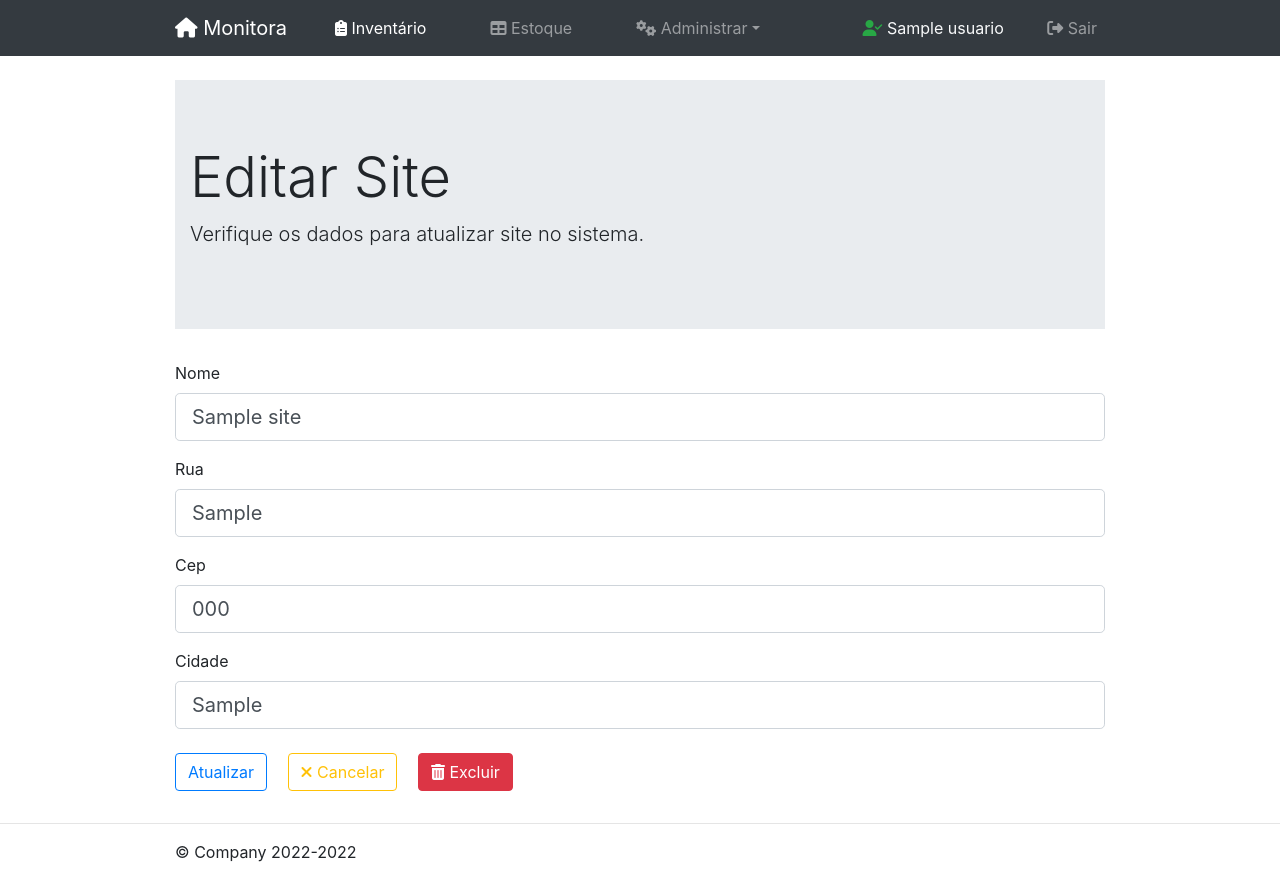
After one commit to jesiqueira/monitora, a Flask app: page /site/1/update in a window 1280 px wide. The commit adds this page. Run offline with Flask 2, Linux system fonts and the light colour scheme; a user stored in the database is signed in; tables that the repository leaves empty hold one stand-in row (values such as "Sample post"); some libraries are stand-ins or nearby versions.

Commit message:
Adicionado rota para atualizar e excluir Site

```diff
--- a/app/controllers/main/form.py
+++ b/app/controllers/main/form.py
@@ -1,5 +1,5 @@
 from flask_wtf import FlaskForm
-from wtforms import StringField, SubmitField, SelectField
+from wtforms import StringField, SubmitField, SelectField, HiddenField
 from wtforms.validators import DataRequired, Length, ValidationError
 from app.models.bdMonitora import Site, Endereco, Local
 from app import db
@@ -27,6 +27,13 @@ class SiteForm(FlaskForm):
       if endereco:
         raise ValidationError('Cep já está cadastrado no sistema!')
 
+class SiteUpdateForm(FlaskForm):
+    nome = StringField('Nome', validators=[DataRequired(), Length(min=5, max=30, message='Atenção a quantidade de caracter, mínimo 5, máximo: 30')])
+    rua = StringField('Rua', validators=[DataRequired(), Length(min=10, max=40, message='Atenção a quantidade de caracter, mínimo 10, máximo: 30')])
+    cep = StringField('Cep', validators=[DataRequired(), Length(min=8, max=8, message='Atenção a quantidade de caracter, mínimo 8, máximo: 8')])
+    cidade = StringField('Cidade', validators=[DataRequired(), Length(min=5, max=40, message='Atenção a quantidade de caracter, mínimo 5, máximo: 30')])
+    submit = SubmitField('Atualizar')
+
 class LocalAtendimento(FlaskForm):
   localPa = StringField('Local P.A', validators=[DataRequired(), Length(min=5, max=30, message='Campo obrigatório, mínimo 5, máximo 30 caracteres!')])
   localSelect = SelectField('Site', choices=[])
--- a/app/controllers/main/routes.py
+++ b/app/controllers/main/routes.py
@@ -1,5 +1,5 @@
-from flask import render_template, flash, redirect, url_for, Blueprint
-from app.controllers.main.form import SiteForm, LocalAtendimento
+from flask import render_template, flash, redirect, url_for, Blueprint, request
+from app.controllers.main.form import (SiteForm, LocalAtendimento, SiteUpdateForm)
 from flask_login import current_user, login_required
 from app.models.bdMonitora import Endereco, Site, Local
 from app import db
@@ -49,6 +49,42 @@ def registrar_site():
         return redirect(url_for('main.site'))
     return render_template('registrar_site.html', title='Registrar Site', form=form)
 
+@main.route('/site/<int:id_site>/update', methods=['GET', 'POST'])
+@login_required
+def update_site(id_site):
+    endereco = Endereco.query.get_or_404(id_site)
+    site =Site.query.filter_by(idEndereco=endereco.id).first_or_404()
+    form = SiteUpdateForm()
+    if form.validate_on_submit():
+        endereco.rua = form.rua.data
+        endereco.cep = form.cep.data
+        endereco.cidade = form.cidade.data
+        site.siteNome = form.nome.data
+        db.session.commit()
+        flash('Dados atualizados com sucesso', 'success')
+        return redirect(url_for('main.site'))
+    elif request.method == 'GET':
+        form.rua.data = endereco.rua
+        form.cep.data = endereco.cep
+        form.cidade.data = endereco.cidade
+        form.nome.data = site.siteNome
+    return render_template('update_site.html', title='Update Site', legenda ='Editar Site', id_site=id_site, form=form)
+
+@main.route('/site/<int:id_site>/delete', methods=['POST'])
+@login_required
+def delete_site(id_site):
+    endereco = Endereco.query.get_or_404(id_site)
+    site =Site.query.filter_by(idEndereco=endereco.id).first_or_404()
+    if site.id != 1:
+        db.session.delete(endereco)
+        db.session.delete(site)
+        db.session.commit()
+        flash('Site removido conforme solicitado', 'success')
+    else:
+        flash('Restrição de segurança - Site não pode ser removido', 'danger')
+    return redirect(url_for('main.site'))
+
+
 @main.route('/site/local', methods=['GET', 'POST'])
 @login_required
 def localizarPA():
--- a/app/templates/site.html
+++ b/app/templates/site.html
@@ -42,7 +42,9 @@
             <td>{{site.siteNome}}</td>
             <td>{{site.cidade}}</td>
             <td>{{site.cep}}</td>
-            <td><a class="btn btn-info" href="#" role="button"><i class="fa-solid fa-pen-to-square"></i> Editar</a></td>
+            <td>
+              <a class="btn btn-info" href="{{url_for('main.update_site', id_site=site.id)}}" role="button"><i class="fa-solid fa-pen-to-square"></i> Editar</a>
+            </td>
           </tr>
         {% endfor %}
       </tbody>
--- /dev/null
+++ b/app/templates/update_site.html
@@ -0,0 +1,98 @@
+{% extends 'layout2.html' %}
+{% block content %}
+  <header>
+    <div class="jumbotron jumbotron-fluid mt-4">
+      <div class="container">
+        <h1 class="display-4">{{legenda}}</h1>
+        <p class="lead">
+         Verifique os dados para atualizar site no sistema.
+        </p>
+      </div>
+    </div>
+  </header>
+  <main>
+    <div class="content-section mt-4">
+      <form method="POST" action="">
+        {{ form.hidden_tag() }}
+        <fieldset class="form-group">
+          <!-- <legend class="border-bottom mb-4">Cadastro usuário</legend> -->
+          <div class="form-group">
+            {{ form.nome.label(class='form-control-label') }} {% if form.nome.errors
+            %} {{ form.nome(class='form-control form-control-lg is-invalid')}}
+            <div class="invalid-feedback">
+              {% for error in form.nome.errors %}
+              <span>{{ error }}</span>
+              {% endfor %}
+            </div>
+            {% else %} {{ form.nome(class='form-control
+            form-control-lg',placeholder='Nome do site')}} {% endif %}
+          </div>
+          <div class="form-group">
+            {{ form.rua.label(class='form-control-label') }} {% if
+            form.rua.errors %} {{ form.rua(class='form-control form-control-lg
+            is-invalid')}}
+            <div class="invalid-feedback">
+              {% for error in form.rua.errors %}
+              <span>{{ error }}</span>
+              {% endfor %}
+            </div>
+            {% else %} {{ form.rua(class='form-control form-control-lg',
+            placeholder='Informe a rua')}} {% endif %}
+          </div>
+          <div class="form-group">
+            {{ form.cep.label(class='form-control-label') }} {% if
+            form.cep.errors %} {{ form.cep(class='form-control form-control-lg
+            is-invalid')}}
+            <div class="invalid-feedback">
+              {% for error in form.cep.errors %}
+              <span>{{ error }}</span>
+              {% endfor %}
+            </div>
+            {% else %} {{ form.cep(class='form-control form-control-lg',
+            placeholder='Informe o cep')}} {% endif %}
+          </div>
+          <div class="form-group">
+            {{ form.cidade.label(class='form-control-label') }} {% if
+            form.cidade.errors %} {{ form.cidade(class='form-control
+            form-control-lg is-invalid')}}
+            <div class="invalid-feedback">
+              {% for error in form.cidade.errors %}
+              <span>{{ error }}</span>
+              {% endfor %}
+            </div>
+            {% else %} {{ form.cidade(class='form-control form-control-lg',
+            placeholder='Informe a cidade')}} {% endif %}
+          </div>
+          <div class="form-group mt-4">
+            {{ form.submit(class='btn btn-outline-primary')}}
+            <a href="{{url_for('main.site')}}" class="btn btn-outline-warning ml-3"><i class="fa-solid fa-xmark"></i> Cancelar</a>
+            <a href="#" role="button" class="btn btn-danger ml-3" data-toggle="modal" data-target="#deleteModalCenter"><i class="fa-solid fa-trash-can"></i> Excluir</a>
+          </div>
+        </fieldset>
+      </form>
+      <!-- Modal -->
+      <div class="modal fade" id="deleteModalCenter" tabindex="-1" role="dialog" aria-labelledby="deleteModalCenterTitle" aria-hidden="true">
+        <div class="modal-dialog modal-dialog-centered" role="document">
+          <div class="modal-content">
+            <div class="modal-header">
+              <h5 class="modal-title" id="exampleModalLongTitle">Excluir Site?</h5>
+              <button type="button" class="close" data-dismiss="modal" aria-label="Close">
+                <span aria-hidden="true">&times;</span>
+              </button>
+            </div>
+            <div class="modal-body">
+              <span class="font-weight-bold">Se esse é o seu desejo então confirme selecionando Excluir</span>
+
+            </div>
+            <div class="modal-footer">
+              <button type="button" class="btn btn-secondary" data-dismiss="modal">Fechar</button>
+              <form action="{{url_for('main.delete_site', id_site=id_site)}}" method="POST">
+                <input type="submit" class="btn btn-danger" value="Excluir">
+              </form>
+            </div>
+          </div>
+        </div>
+      </div>
+    </div>
+  </main>
+{% endblock content %}
```
